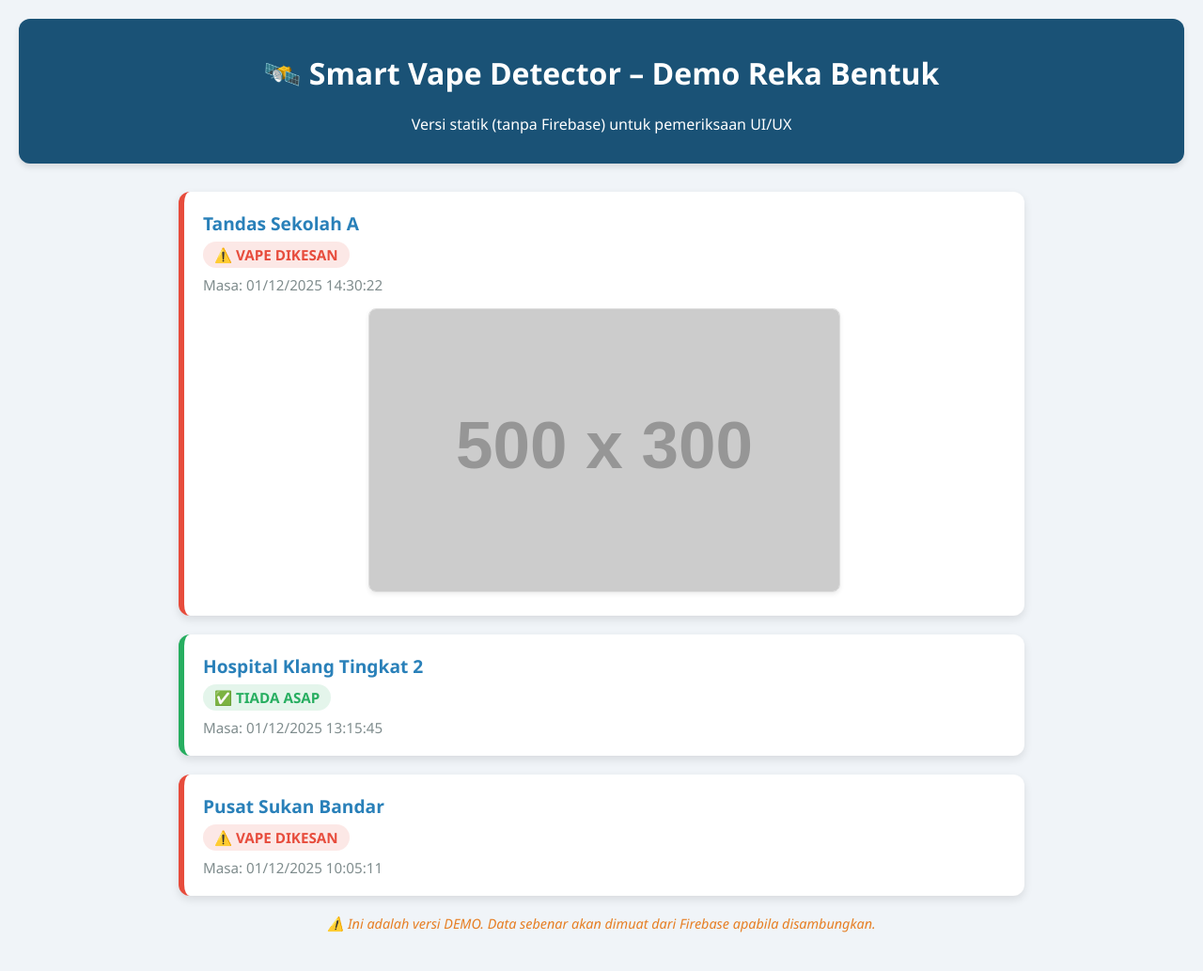
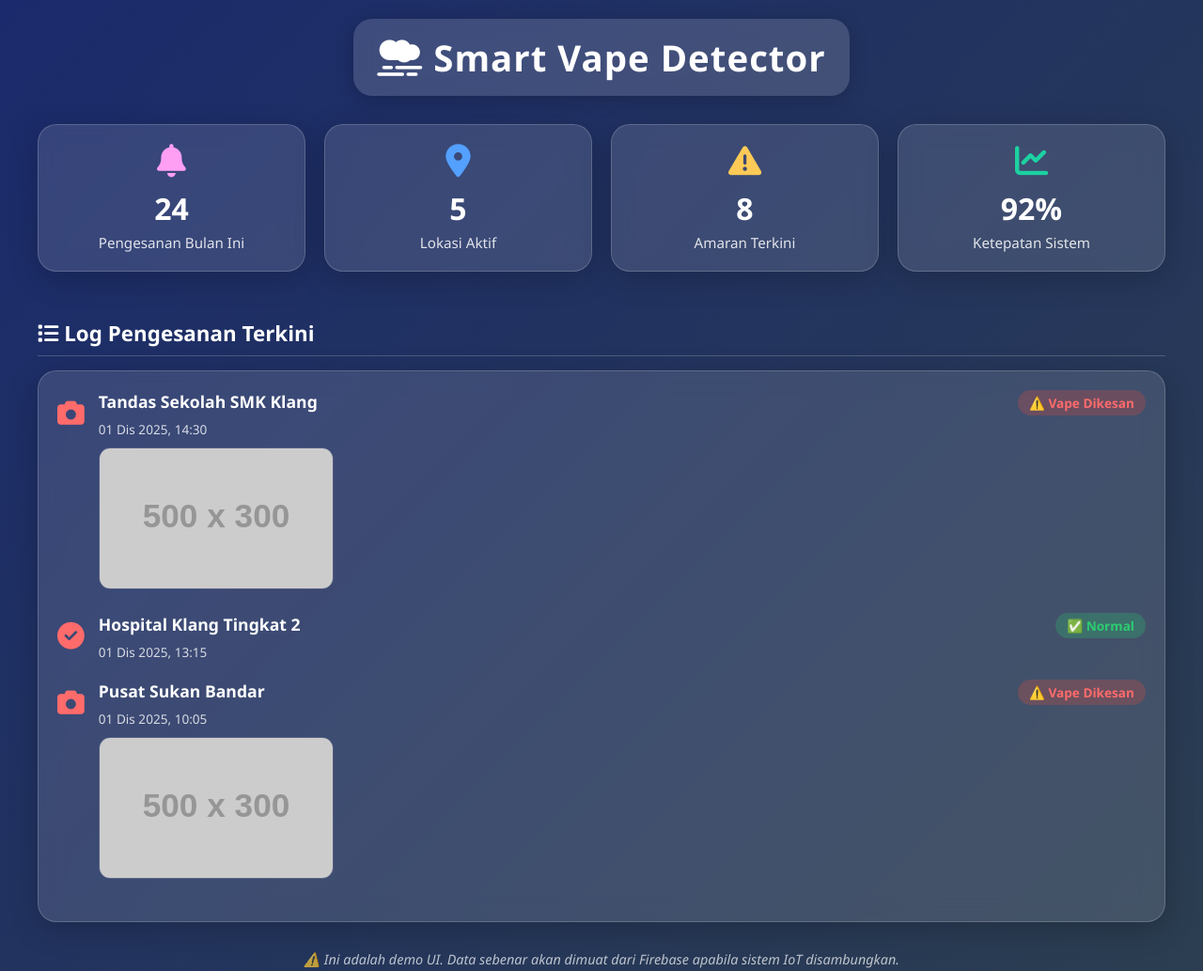
Before and after one commit to kaisertech11/SMART-VAPE-DETECTOR-V3, a plain HTML site: page index.html in a window 1280 px wide. Shown: the top 1033 px of the page at 94% size. Before the commit the page ends 1012 px from the top, so only its background shows below. Drawn offline with Linux system fonts and the light colour scheme; placeholder pictures from the web are drawn by us.

Commit message:
Update index.html

```diff
--- a/index.html
+++ b/index.html
@@ -3,110 +3,234 @@
 <head>
   <meta charset="UTF-8" />
   <meta name="viewport" content="width=device-width, initial-scale=1.0"/>
-  <title>Smart Vape Detector – Demo</title>
+  <title>Smart Vape Detector – Dashboard Moden</title>
+  <link rel="stylesheet" href="https://cdnjs.cloudflare.com/ajax/libs/font-awesome/6.5.0/css/all.min.css" />
   <style>
+    * { margin: 0; padding: 0; box-sizing: border-box; }
     body {
-      font-family: 'Segoe UI', Tahoma, Geneva, Verdana, sans-serif;
-      background: #f0f4f8;
-      margin: 0;
+      font-family: 'Segoe UI', system-ui, -apple-system, sans-serif;
+      background: linear-gradient(135deg, #1a2a6c, #2c3e50);
+      min-height: 100vh;
       padding: 20px;
-      color: #333;
+      color: #fff;
     }
-    .header {
+
+    .container {
+      max-width: 1200px;
+      margin: 0 auto;
+    }
+
+    header {
       text-align: center;
       margin-bottom: 30px;
-      padding: 15px;
-      background: #1a5276;
-      color: white;
-      border-radius: 12px;
-      box-shadow: 0 4px 6px rgba(0,0,0,0.1);
     }
-    .card {
-      background: white;
-      border-radius: 12px;
-      box-shadow: 0 4px 10px rgba(0,0,0,0.1);
+    header h1 {
+      font-size: 2.4rem;
+      letter-spacing: 1px;
+      background: rgba(255,255,255,0.15);
+      backdrop-filter: blur(10px);
+      -webkit-backdrop-filter: blur(10px);
+      padding: 15px 25px;
+      border-radius: 20px;
+      display: inline-block;
+      box-shadow: 0 4px 20px rgba(0,0,0,0.2);
+    }
+
+    /* Glassmorphism Card */
+    .glass-card {
+      background: rgba(255, 255, 255, 0.12);
+      backdrop-filter: blur(12px);
+      -webkit-backdrop-filter: blur(12px);
+      border-radius: 20px;
+      border: 1px solid rgba(255, 255, 255, 0.18);
       padding: 20px;
       margin-bottom: 20px;
+      box-shadow: 0 8px 32px rgba(0, 0, 0, 0.2);
+      transition: transform 0.3s ease;
     }
-    .status-detected { border-left: 6px solid #e74c3c; }
-    .status-normal { border-left: 6px solid #27ae60; }
-    .location {
-      font-size: 1.2em;
+    .glass-card:hover {
+      transform: translateY(-3px);
+    }
+
+    /* Statistik Grid */
+    .stats {
+      display: grid;
+      grid-template-columns: repeat(auto-fit, minmax(220px, 1fr));
+      gap: 20px;
+      margin-bottom: 30px;
+    }
+    .stat-card {
+      text-align: center;
+      padding: 20px 10px;
+    }
+    .stat-card i {
+      font-size: 2.2rem;
+      margin-bottom: 12px;
+      display: block;
+    }
+    .stat-value {
+      font-size: 2rem;
       font-weight: bold;
-      color: #2980b9;
-      margin-bottom: 6px;
+      margin: 5px 0;
+    }
+    .stat-label {
+      font-size: 0.95rem;
+      opacity: 0.85;
+    }
+
+    /* Detection Log */
+    .detections-title {
+      margin: 20px 0 15px;
+      font-size: 1.4rem;
+      padding-bottom: 8px;
+      border-bottom: 1px solid rgba(255,255,255,0.2);
+    }
+
+    .detection-item {
+      display: flex;
+      gap: 15px;
+      margin-bottom: 20px;
+      align-items: flex-start;
+    }
+    .detection-icon {
+      font-size: 1.8rem;
+      color: #ff6b6b;
+      margin-top: 4px;
+    }
+    .detection-content {
+      flex: 1;
+    }
+    .detection-header {
+      display: flex;
+      justify-content: space-between;
+      margin-bottom: 5px;
+    }
+    .location-name {
+      font-weight: bold;
+      font-size: 1.1rem;
     }
     .status-badge {
-      display: inline-block;
       padding: 4px 12px;
       border-radius: 20px;
+      font-size: 0.85rem;
       font-weight: bold;
-      font-size: 0.95em;
     }
-    .timestamp {
-      color: #7f8c8d;
-      font-size: 0.95em;
-      margin-top: 8px;
+    .status-detected {
+      background: rgba(231, 76, 60, 0.25);
+      color: #ff6b6b;
     }
-    .img-container {
-      margin-top: 15px;
-      text-align: center;
+    .status-normal {
+      background: rgba(46, 204, 113, 0.25);
+      color: #2ecc71;
     }
-    .img-container img {
-      max-width: 100%;
+    .detection-time {
+      font-size: 0.85rem;
+      opacity: 0.8;
+    }
+    .detection-img {
+      width: 100%;
+      max-width: 250px;
       height: auto;
-      border: 1px solid #ddd;
-      border-radius: 8px;
-      box-shadow: 0 2px 5px rgba(0,0,0,0.08);
+      border-radius: 12px;
+      margin-top: 10px;
+      border: 1px solid rgba(255,255,255,0.1);
     }
+
     .note {
       text-align: center;
-      color: #e67e22;
+      margin-top: 30px;
       font-style: italic;
-      margin-top: 10px;
-      font-size: 0.9em;
+      opacity: 0.7;
+      font-size: 0.9rem;
+    }
+
+    @media (max-width: 768px) {
+      .detection-item {
+        flex-direction: column;
+      }
+      .detection-icon {
+        align-self: flex-start;
+      }
     }
   </style>
 </head>
 <body>
 
-  <div class="header">
-    <h1>🛰️ Smart Vape Detector – Demo Reka Bentuk</h1>
-    <p>Versi statik (tanpa Firebase) untuk pemeriksaan UI/UX</p>
-  </div>
+  <div class="container">
+    <header>
+      <h1><i class="fas fa-smog"></i> Smart Vape Detector</h1>
+    </header>
 
-  <div id="detections" style="max-width: 900px; margin: 0 auto;">
-
-    <!-- Contoh Data 1: VAPE DIKESAN -->
-    <div class="card status-detected">
-      <div class="location">Tandas Sekolah A</div>
-      <span class="status-badge" style="background-color:#e74c3c20; color:#e74c3c;">⚠️ VAPE DIKESAN</span>
-      <div class="timestamp">Masa: 01/12/2025 14:30:22</div>
-      <div class="img-container">
-        <img src="https://via.placeholder.com/500x300?text=Gambar+Vape+Dikesan" alt="Gambar Pengesanan" />
+    <!-- Statistik Palsu -->
+    <div class="stats">
+      <div class="glass-card stat-card">
+        <i class="fas fa-bell" style="color: #ff9ff3;"></i>
+        <div class="stat-value">24</div>
+        <div class="stat-label">Pengesanan Bulan Ini</div>
+      </div>
+      <div class="glass-card stat-card">
+        <i class="fas fa-map-marker-alt" style="color: #54a0ff;"></i>
+        <div class="stat-value">5</div>
+        <div class="stat-label">Lokasi Aktif</div>
+      </div>
+      <div class="glass-card stat-card">
+        <i class="fas fa-exclamation-triangle" style="color: #feca57;"></i>
+        <div class="stat-value">8</div>
+        <div class="stat-label">Amaran Terkini</div>
+      </div>
+      <div class="glass-card stat-card">
+        <i class="fas fa-chart-line" style="color: #1dd1a1;"></i>
+        <div class="stat-value">92%</div>
+        <div class="stat-label">Ketepatan Sistem</div>
       </div>
     </div>
 
-    <!-- Contoh Data 2: Tiada Vape -->
-    <div class="card status-normal">
-      <div class="location">Hospital Klang Tingkat 2</div>
-      <span class="status-badge" style="background-color:#27ae6020; color:#27ae60;">✅ TIADA ASAP</span>
-      <div class="timestamp">Masa: 01/12/2025 13:15:45</div>
-      <!-- Tiada gambar kerana tiada pengesanan -->
+    <!-- Log Pengesanan -->
+    <h2 class="detections-title"><i class="fas fa-list"></i> Log Pengesanan Terkini</h2>
+
+    <div class="glass-card">
+      <!-- Item 1 -->
+      <div class="detection-item">
+        <div class="detection-icon"><i class="fas fa-camera"></i></div>
+        <div class="detection-content">
+          <div class="detection-header">
+            <span class="location-name">Tandas Sekolah SMK Klang</span>
+            <span class="status-badge status-detected">⚠️ Vape Dikesan</span>
+          </div>
+          <div class="detection-time">01 Dis 2025, 14:30</div>
+          <img src="https://via.placeholder.com/500x300/2c3e50/ffffff?text=Gambar+Vape+14:30" alt="Gambar Pengesanan" class="detection-img" />
+        </div>
+      </div>
+
+      <!-- Item 2 -->
+      <div class="detection-item">
+        <div class="detection-icon"><i class="fas fa-check-circle"></i></div>
+        <div class="detection-content">
+          <div class="detection-header">
+            <span class="location-name">Hospital Klang Tingkat 2</span>
+            <span class="status-badge status-normal">✅ Normal</span>
+          </div>
+          <div class="detection-time">01 Dis 2025, 13:15</div>
+        </div>
+      </div>
+
+      <!-- Item 3 -->
+      <div class="detection-item">
+        <div class="detection-icon"><i class="fas fa-camera"></i></div>
+        <div class="detection-content">
+          <div class="detection-header">
+            <span class="location-name">Pusat Sukan Bandar</span>
+            <span class="status-badge status-detected">⚠️ Vape Dikesan</span>
+          </div>
+          <div class="detection-time">01 Dis 2025, 10:05</div>
+          <img src="https://via.placeholder.com/500x300/1a2a6c/ffffff?text=Gambar+Vape+10:05" alt="Gambar Pengesanan" class="detection-img" />
+        </div>
+      </div>
     </div>
 
-    <!-- Contoh Data 3: VAPE DIKESAN (tanpa gambar) -->
-    <div class="card status-detected">
-      <div class="location">Pusat Sukan Bandar</div>
-      <span class="status-badge" style="background-color:#e74c3c20; color:#e74c3c;">⚠️ VAPE DIKESAN</span>
-      <div class="timestamp">Masa: 01/12/2025 10:05:11</div>
-      <!-- Tiada imageUrl → tiada gambar -->
+    <div class="note">
+      ⚠️ Ini adalah demo UI. Data sebenar akan dimuat dari Firebase apabila sistem IoT disambungkan.
     </div>
-
-  </div>
-
-  <div class="note">
-    ⚠️ Ini adalah versi DEMO. Data sebenar akan dimuat dari Firebase apabila disambungkan.
   </div>
 
 </body>
```
